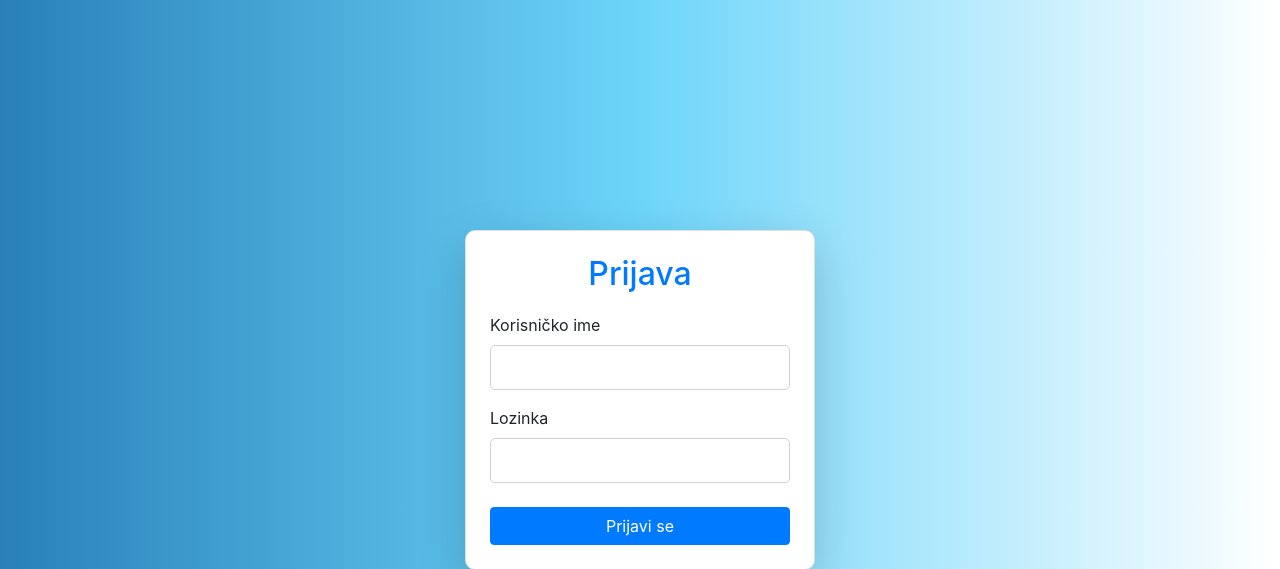
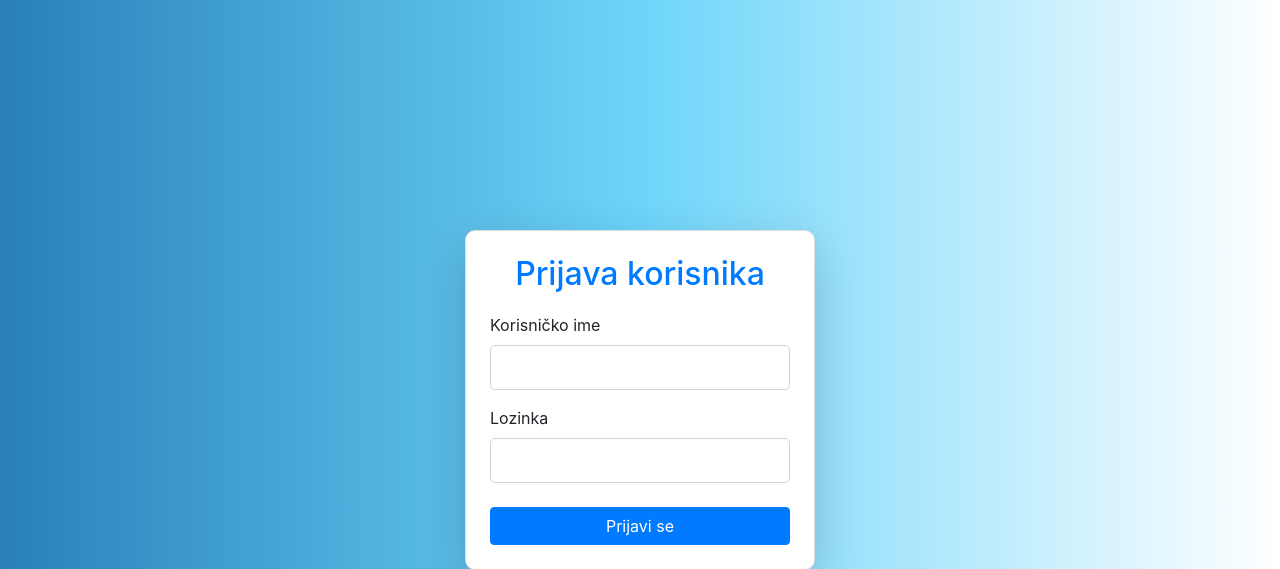
Before and after one commit to gianbart/ITEH-bonus-poen-2, a PHP site: page / in a window 1280 px wide. Shown: the top 569 px of the page. Run offline with PHP 8.4, Linux system fonts and the light colour scheme.

Commit message:
Prva izmena

```diff
--- a/index.php
+++ b/index.php
@@ -11,7 +11,7 @@
 <body>
     <div class="login-form">
         <div class="main-div card shadow-lg p-4">
-            <h2 class="text-center">Prijava</h2>
+            <h2 class="text-center">Prijava korisnika</h2>
             <form method="POST" action="#">
                 <div class="form-group">
                     <label for="username">Korisničko ime</label>
```
